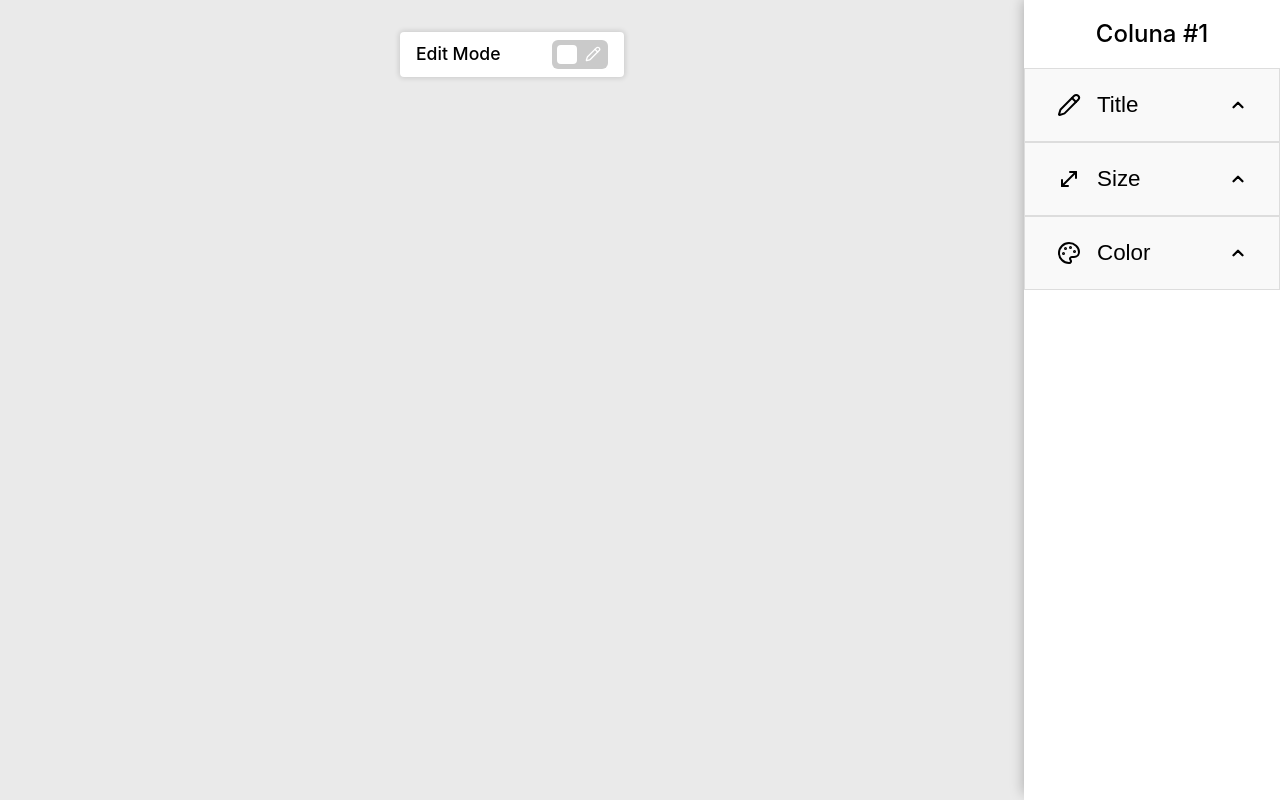
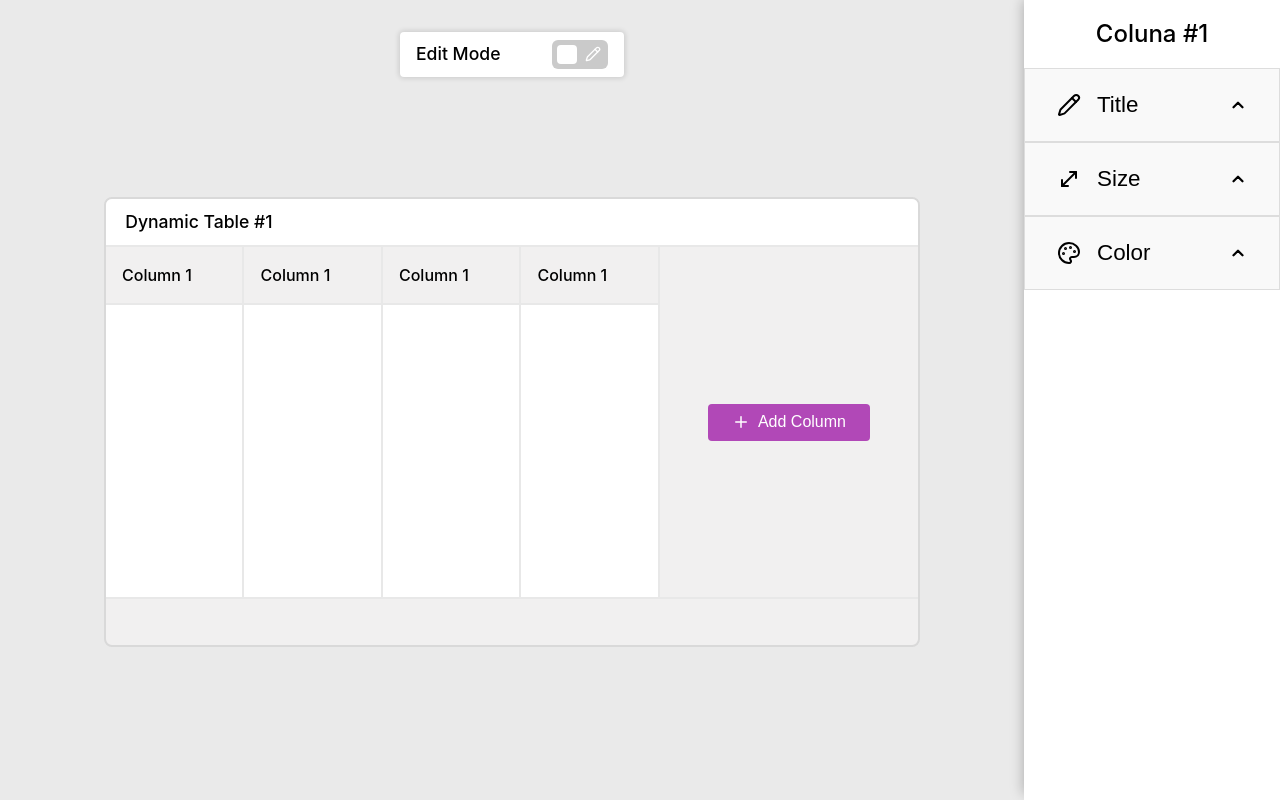
Before and after one commit to joaolucenalima/table-manager, a React (Vite) app: page / in a window 1280 px wide. Built offline with nearby package versions, Linux system fonts and the light colour scheme.

Commit message:
feat: edit table design

```diff
--- a/src/App.tsx
+++ b/src/App.tsx
@@ -1,11 +1,14 @@
 import { ChangeModeMenu } from "./components/change-mode-menu"
 import { Sidebar } from "./components/sidebar/sidebar"
+import { EditTable } from "./components/table/edit-table"
 
 function App() {
   return (
     <>
-      <section>
+      <section className="table_section">
         <ChangeModeMenu />
+
+        <EditTable />
       </section>
 
       <Sidebar />
--- /dev/null
+++ b/src/components/table/edit-table-column.tsx
@@ -0,0 +1,20 @@
+type EditTableColumnProps = {
+  onFocus: (e: React.FocusEvent<HTMLDivElement>) => void,
+  id: string
+};
+
+export function EditTableColumn({ onFocus, id }: EditTableColumnProps) {
+  return (
+    <div className="edit_table_column" tabIndex={1} onFocus={onFocus} id={id}>
+      <div className="column_header">
+        <span className="column_title">Column 1</span>
+      </div>
+
+      <div className="column_content">
+
+      </div>
+
+      <span className="selected_column_mask"></span>
+    </div>
+  )
+}
--- /dev/null
+++ b/src/components/table/edit-table.css
@@ -0,0 +1,116 @@
+.table_container {
+  width: 85%;
+  height: 450px;
+  background-color: #F1F0F0;
+  border: 2px solid #D9D9D9;
+  border-radius: 8px;
+  overflow: hidden;
+
+  display: flex;
+  flex-direction: column;
+}
+
+.table_container:has(.table_header.focused) {
+  box-shadow: 0 0 10px 4px #BF8BC1;
+}
+
+.table_header {
+  background-color: #fff;
+  padding: 0.6rem 1.2rem;
+  border-bottom: 2px solid #E8E8E8;
+
+  span {
+    font-weight: 500;
+    font-size: 1.1rem;
+  }
+}
+
+.table_header:focus {
+  outline: none;
+}
+
+.table_content {
+  flex: 1;
+  overflow: auto;
+
+  display: flex;
+}
+
+.edit_table_column {
+  flex: 1;
+  display: flex;
+  flex-direction: column;
+  position: relative;
+  border-right: 2px solid #E8E8E8;
+
+  &.focused {
+    outline: none;
+
+    .selected_column_mask {
+      background-color: rgba(168, 96, 170, 0.5);
+    }
+  }
+}
+
+.selected_column_mask {
+  position: absolute;
+  top: 0;
+  left: 0;
+  width: 100%;
+  height: 100%;
+  background-color: transparent;
+  transition: background-color 0.1s;
+}
+
+.column_header {
+  padding: 1rem;
+  border-bottom: 2px solid #E8E8E8;
+}
+
+.column_title {
+  font-weight: 500;
+  font-size: 1rem;
+}
+
+.column_content {
+  flex: 1;
+  background-color: #fff;
+}
+
+.add_new_column {
+  display: flex;
+  align-items: center;
+  justify-content: center;
+  height: 100%;
+  padding: 2rem 3rem;
+}
+
+.main_button {
+  display: inline-flex;
+  align-items: center;
+  gap: 0.5rem;
+  padding: 0.6rem 1.5rem;
+  color: white;
+  font-size: 1rem;
+  font-weight: 500;
+  background-color: #B148B7;
+  border: none;
+  border-radius: 4px;
+
+  cursor: pointer;
+  transition: background-color 0.2s;
+
+  &:hover {
+    background-color: #A13DA3;
+  }
+}
+
+.table_footer {
+  padding: 0.6rem 1.2rem;
+  border-top: 2px solid #E8E8E8;
+  min-height: 3rem;
+
+  span {
+    font-size: 1.1rem;
+  }
+}
--- /dev/null
+++ b/src/components/table/edit-table.tsx
@@ -0,0 +1,56 @@
+import { Plus } from "lucide-react"
+import { useContext } from "react"
+import { ModeContext } from "../../contexts/mode-context"
+import { EditTableColumn } from "./edit-table-column"
+import "./edit-table.css"
+
+export function EditTable() {
+  const { setActualSelection } = useContext(ModeContext)
+
+  function handleChangeFocus(e: React.FocusEvent<HTMLDivElement>) {
+    const focusedElement = document.querySelector(".focused")
+
+    if (focusedElement) {
+      focusedElement.classList.remove("focused")
+    }
+
+    e.target.classList.add("focused")
+
+    if (e.target.classList.contains("table_header")) {
+      setActualSelection({
+        type: "table",
+        id: ""
+      })
+    } else {
+      setActualSelection({
+        type: "column",
+        id: e.target.id
+      })
+    }
+  }
+
+  return (
+    <div className="table_container">
+      <div className="table_header" tabIndex={1} onFocus={handleChangeFocus}>
+        <span>Dynamic Table #1</span>
+      </div>
+
+      <div className="table_content">
+        <EditTableColumn onFocus={handleChangeFocus} id="1" />
+        <EditTableColumn onFocus={handleChangeFocus} id="2" />
+        <EditTableColumn onFocus={handleChangeFocus} id="3" />
+        <EditTableColumn onFocus={handleChangeFocus} id="4" />
+
+        <div className="add_new_column">
+          <button className="main_button">
+            <Plus size={18} />
+            Add Column
+          </button>
+        </div>
+      </div>
+
+      <div className="table_footer">
+      </div>
+    </div>
+  )
+}
--- a/src/index.css
+++ b/src/index.css
@@ -30,10 +30,11 @@ body {
 
 section {
   flex: 1;
-  display: flex;
-  flex-direction: column;
+  display: grid;
+  grid-template-columns: 1fr;
+  grid-template-rows: max-content 1fr;
   align-items: center;
-
+  justify-items: center;
   padding: 2rem;
 }
 
@@ -52,11 +53,6 @@ select {
   padding: 0.4rem 0.6rem;
 }
 
-input:focus,
-select:focus {
-  outline: 2px solid #752F79;
-}
-
 input[type="checkbox"] {
   width: auto;
   accent-color: #752F79;
@@ -66,3 +62,12 @@ input[type="checkbox"] {
   border: 1px solid #D9D9D9;
   cursor: pointer;
 }
+
+input:focus,
+select:focus {
+  outline: 2px solid #752F79;
+}
+
+/* button:focus {
+  outline: 2px solid #752F79;
+} */
```
